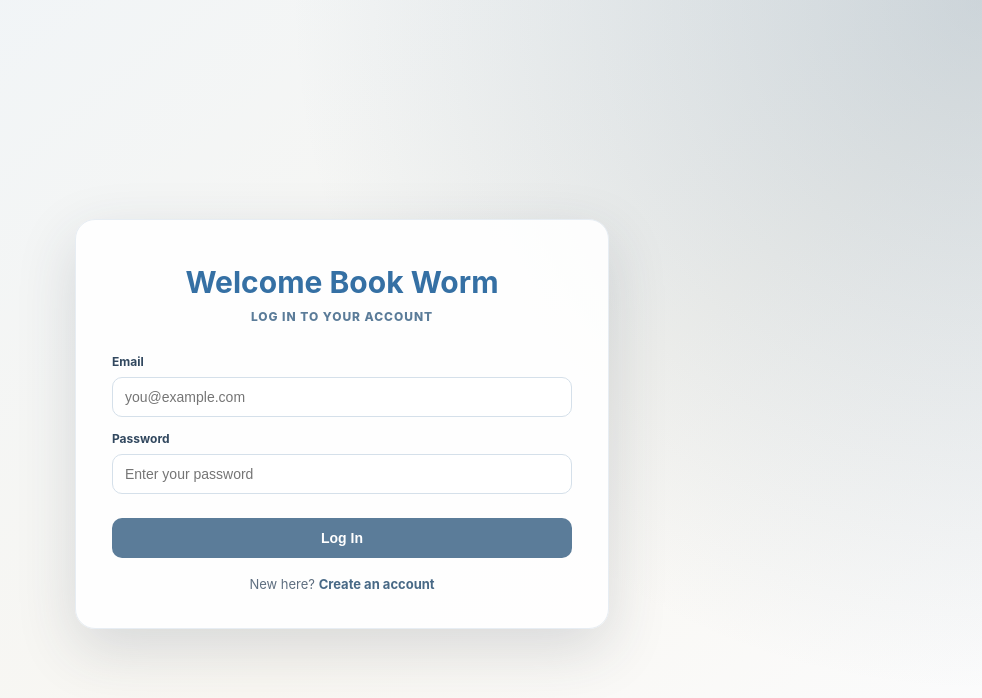
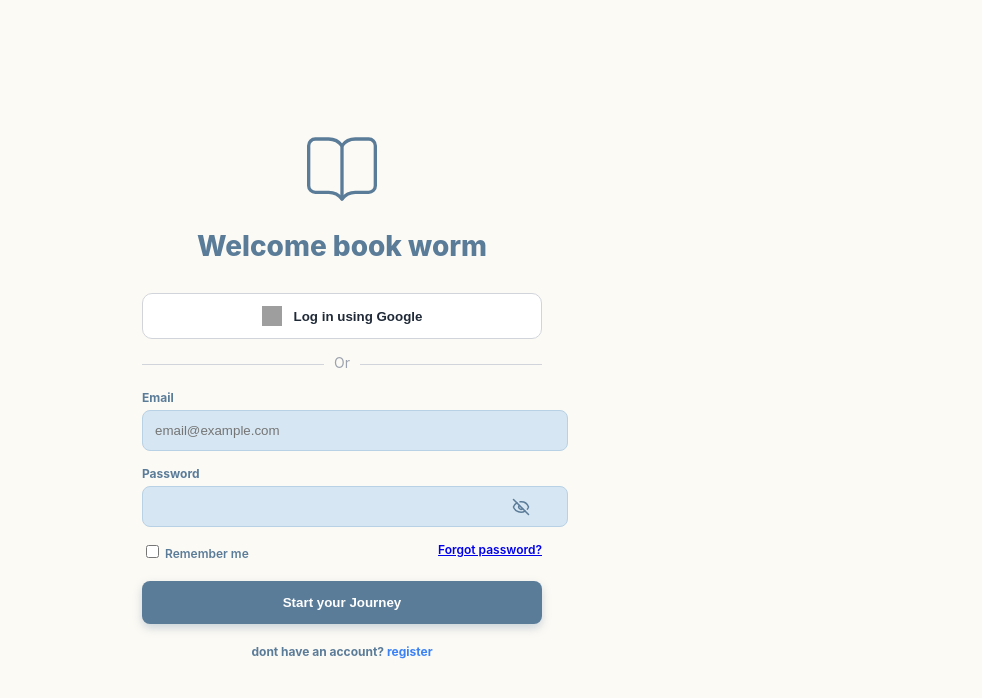
Before and after one commit to TheRealNightmare/Verso2.0, a React (Vite) app in the folder FRONTEND/verso/: page /login in a window 1280 px wide. Shown: the top 698 px of the page, without its empty margins (298-1280 px from the left). Built offline with nearby package versions, Linux system fonts and the light colour scheme; grey boxes are pictures that could not be loaded.

Commit message:
login changed

```diff
--- a/FRONTEND/verso/src/components/ActionButtons.jsx
+++ b/FRONTEND/verso/src/components/ActionButtons.jsx
@@ -1,26 +1,32 @@
 import React from 'react';
 import { BookOpen, Bookmark, Heart, Share2 } from 'lucide-react';
-import { useNavigate, useParams } from 'react-router-dom'; // Import these
+import { useNavigate, useParams } from 'react-router-dom';
 
 const ActionButtons = () => {
   const navigate = useNavigate();
-  const { id } = useParams(); // This grabs the book ID from the current URL
+  const { id } = useParams();
 
   const handleReadClick = () => {
-    // Navigates to the reading page for this specific book
     navigate(`/read/${id}`);
+  };
+
+  // New function to handle clicking the save icon
+  const handleSaveClick = () => {
+    navigate('/storage');
   };
 
   return (
     <div className="action-row">
-      {/* The main Read button now has an onClick */}
       <button className="read-btn" onClick={handleReadClick}>
         <BookOpen size={18} /> Read
       </button>
 
-      {/* The secondary icon buttons */}
       <div className="icon-actions">
-        <button className="action-icon-btn"><Bookmark size={20} /></button>
+        {/* Added the onClick here */}
+        <button className="action-icon-btn" onClick={handleSaveClick}>
+          <Bookmark size={20} />
+        </button>
+
         <button className="action-icon-btn"><Heart size={20} /></button>
         <button className="action-icon-btn"><Share2 size={20} /></button>
       </div>
--- a/FRONTEND/verso/src/components/Sidebar.jsx
+++ b/FRONTEND/verso/src/components/Sidebar.jsx
@@ -1,23 +1,33 @@
+import React from 'react';
 import { Link, useLocation } from 'react-router-dom';
-import { Home, History, Download, Grid, Calendar, Users } from 'lucide-react';
+import { BookOpen, Home, History, Download, Grid, Calendar, Users } from 'lucide-react';
 
 const Sidebar = () => {
   const location = useLocation();
 
   return (
     <aside className="sidebar">
-      <div className="logo-section">📖</div>
+      <div className="logo-section">
+        <BookOpen
+          size={32}           /* Smaller size for sidebar compared to login page */
+          color="#2c3e50"     /* Matches the navy blue in Screenshot 2026-05-01 201803.png */
+          fill="#2c3e50"      /* Fills the icon as seen in your reference image */
+          strokeWidth={1.5}   /* Creates the white 'page' gaps */
+        />
+      </div>
 
       <nav className="nav-icons">
+        {/* HOME */}
         <Link to="/">
           <Home className={`icon ${location.pathname === '/' ? 'active' : ''}`} size={24} />
         </Link>
 
+        {/* HISTORY */}
         <Link to="/history">
           <History className={`icon ${location.pathname === '/history' ? 'active' : ''}`} size={24} />
         </Link>
 
-        {/* Sidebar.jsx snippet */}
+        {/* STORAGE (Make sure there is ONLY ONE of these) */}
         <Link to="/storage">
           <Download
             className={`icon ${location.pathname === '/storage' ? 'active' : ''}`}
@@ -25,7 +35,7 @@ const Sidebar = () => {
           />
         </Link>
 
-        <Download className="icon" size={24} />
+        {/* OTHER ICONS (Keep them without Links if they don't have pages yet) */}
         <Grid className="icon" size={24} />
         <Calendar className="icon" size={24} />
         <Users className="icon" size={24} />
--- a/FRONTEND/verso/src/index.css
+++ b/FRONTEND/verso/src/index.css
@@ -962,3 +962,212 @@ body {
     font-size: 24px;
   }
 }
+.login-container {
+  height: 100vh;
+  display: flex;
+  align-items: center;
+  justify-content: center;
+  background-color: #fcfaf5;
+}
+
+.login-card {
+  width: 100%;
+  max-width: 400px;
+  text-align: center;
+  padding: 20px;
+}
+
+.login-logo {
+  margin-bottom: 20px;
+  color: #2c3e50;
+}
+
+.login-title {
+  font-size: 28px;
+  font-weight: 800;
+  color: #5b7c99;
+  margin-bottom: 30px;
+}
+
+.google-login {
+  width: 100%;
+  padding: 10px;
+  border: 1.5px solid #d1d5db;
+  background: white;
+  border-radius: 8px;
+  display: flex;
+  align-items: center;
+  justify-content: center;
+  gap: 10px;
+  font-weight: 600;
+  cursor: pointer;
+}
+
+.divider {
+  margin: 25px 0;
+  position: relative;
+  border-bottom: 1px solid #d1d5db;
+}
+
+.divider span {
+  position: absolute;
+  top: -10px;
+  left: 50%;
+  transform: translateX(-50%);
+  background: #fcfaf5;
+  padding: 0 10px;
+  color: #9ca3af;
+  font-size: 14px;
+}
+
+.input-group {
+  text-align: left;
+  margin-bottom: 15px;
+}
+
+.input-group label {
+  display: block;
+  font-size: 12px;
+  font-weight: 700;
+  color: #5b7c99;
+  margin-bottom: 5px;
+}
+
+.input-group input {
+  width: 100%;
+  padding: 12px;
+  border-radius: 8px;
+  border: 1px solid #b9d1e4;
+  background-color: #d6e6f2; /* Light blue input background */
+}
+
+.password-wrapper {
+  position: relative;
+}
+
+.eye-icon {
+  position: absolute;
+  right: 12px;
+  top: 50%;
+  transform: translateY(-50%);
+  color: #5b7c99;
+}
+
+.login-options {
+  display: flex;
+  justify-content: space-between;
+  font-size: 12px;
+  margin-bottom: 20px;
+  color: #5b7c99;
+  font-weight: 600;
+}
+
+.login-submit-btn {
+  width: 100%;
+  padding: 14px;
+  background-color: #5b7c99;
+  color: white;
+  border: none;
+  border-radius: 8px;
+  font-weight: 700;
+  cursor: pointer;
+  box-shadow: 0 4px 10px rgba(91, 124, 153, 0.3);
+}
+
+.register-text {
+  margin-top: 20px;
+  font-size: 12px;
+  color: #5b7c99;
+  font-weight: 700;
+}
+
+.register-text a {
+  color: #3b82f6;
+  text-decoration: none;
+}
+
+/* Fix the Logo Icon */
+.login-logo-wrapper {
+  margin-bottom: 20px;
+  display: flex;
+  justify-content: center;
+}
+
+.login-icon {
+  color: #2c3e50; /* Dark blue color from your design */
+  stroke-width: 1.5px; /* Makes it look like a clean outline book */
+}
+
+/* Fix the Google Image size */
+.google-icon {
+  width: 20px;
+  height: 20px;
+}
+
+/* Ensure the Google button looks clean */
+.google-login {
+  width: 100%;
+  padding: 12px;
+  border: 1px solid #d1d5db;
+  background: white;
+  border-radius: 10px;
+  display: flex;
+  align-items: center;
+  justify-content: center;
+  gap: 12px;
+  font-weight: 600;
+  color: #1f2937;
+  cursor: pointer;
+  transition: background 0.2s;
+}
+
+.google-login:hover {
+  background-color: #f9fafb;
+}
+
+/* Registration Specific Styles */
+.reg-undo-wrapper {
+  display: flex;
+  justify-content: flex-start;
+  margin-bottom: 10px;
+}
+
+.undo-icon {
+  color: #5b7c99;
+  cursor: pointer;
+  border: 2px solid #5b7c99;
+  border-radius: 8px;
+  padding: 4px;
+  transition: transform 0.2s;
+}
+
+.undo-icon:hover {
+  transform: scale(1.1);
+}
+
+.reg-title {
+  text-align: left;
+  margin-bottom: 5px;
+}
+
+.reg-subtitle {
+  text-align: left;
+  font-size: 14px;
+  color: #5b7c99;
+  font-style: italic;
+  font-weight: 700;
+  margin-bottom: 25px;
+}
+
+.auth-error-msg {
+  color: #ef4444;
+  font-size: 12px;
+  margin-bottom: 15px;
+  text-align: left;
+  font-weight: 600;
+}
+
+/* Ensure the Link at the bottom is lowercase as per screenshot */
+.register-text {
+  text-transform: lowercase;
+}
--- a/FRONTEND/verso/src/pages/Login.jsx
+++ b/FRONTEND/verso/src/pages/Login.jsx
@@ -1,74 +1,78 @@
-import { useState } from 'react';
-import { Link, useNavigate } from 'react-router-dom';
-import { useAuth } from '../context/AuthContext';
+import React from 'react';
+import { useNavigate, Link } from 'react-router-dom';
+import { BookOpen, EyeOff } from 'lucide-react';
 
-function Login() {
-  const { login } = useAuth();
+const Login = () => {
   const navigate = useNavigate();
 
-  const [email, setEmail] = useState('');
-  const [password, setPassword] = useState('');
-  const [error, setError] = useState('');
-  const [loading, setLoading] = useState(false);
+  const handleLogin = (e) => {
+    e.preventDefault();
+    navigate('/');
+  };
 
-  async function handleSubmit(event) {
-    event.preventDefault();
-    setError('');
-    setLoading(true);
 
-    try {
-      await login({ email, password });
-      navigate('/');
-    } catch (err) {
-      setError(err.message ?? 'Login failed. Please check your credentials.');
-    } finally {
-      setLoading(false);
-    }
-  }
 
   return (
-    <section className="auth-page">
-      <div className="auth-card">
+    <div className="login-container">
+      <div className="login-card">
 
-        <h1 className="auth-title">Welcome Book Worm</h1>
-        <p className="auth-subtitle">Log in to your account</p>
+        <div className="login-logo-wrapper">
+          <BookOpen
+            size={80}
+            color="#5b7c99"    /* The dark blue color */
+            strokeWidth={1}    /* This makes the lines thick like your logo */
+            /* Do NOT use fill if you want the pages to stay white/transparent */
+          />
+        </div>
 
-        {error && <p className="auth-error">{error}</p>}
+        <h1 className="login-title">Welcome book worm</h1>
 
-        <form className="auth-form" onSubmit={handleSubmit}>
-          <label htmlFor="login-email" className="auth-label">Email</label>
-          <input
-            id="login-email"
-            type="email"
-            placeholder="you@example.com"
-            className="auth-input"
-            required
-            value={email}
-            onChange={(e) => setEmail(e.target.value)}
+        {/* FIX: Use a reliable Google Icon URL */}
+        <button className="google-login">
+          <img
+            src="https://fonts.gstatic.com/s/i/productlogos/googleg/v6/24px.svg"
+            alt="Google"
+            className="google-icon"
           />
+          Log in using Google
+        </button>
 
-          <label htmlFor="login-password" className="auth-label">Password</label>
-          <input
-            id="login-password"
-            type="password"
-            placeholder="Enter your password"
-            className="auth-input"
-            required
-            value={password}
-            onChange={(e) => setPassword(e.target.value)}
-          />
+        <div className="divider">
+          <span>Or</span>
+        </div>
 
-          <button type="submit" className="auth-submit" disabled={loading}>
-            {loading ? 'Logging in...' : 'Log In'}
+        <form onSubmit={handleLogin}>
+          <div className="input-group">
+            <label>Email</label>
+            <input type="email" placeholder="email@example.com" required />
+          </div>
+
+          <div className="input-group">
+            <label>Password</label>
+            <div className="password-wrapper">
+              <input type="password" required />
+              <EyeOff size={18} className="eye-icon" />
+            </div>
+          </div>
+
+          <div className="login-options">
+            <label className="remember-me">
+              <input type="checkbox" /> Remember me
+            </label>
+            <a href="#" className="forgot-link">Forgot password?</a>
+          </div>
+
+          <button type="submit" className="login-submit-btn">
+            Start your Journey
           </button>
         </form>
 
-        <p className="auth-switch-text">
-          New here? <Link to="/register" className="auth-switch-link">Create an account</Link>
+        <p className="register-text">
+          Dont have an account? <a href="#">Register</a>
         </p>
       </div>
-    </section>
+    </div>
   );
-}
+};
 
 export default Login;
```
Also changed, not shown: FRONTEND/verso/src/pages/ReadingPage.jsx (+29 -6 lines). Lines whose indentation alone changed are shown as unchanged.
